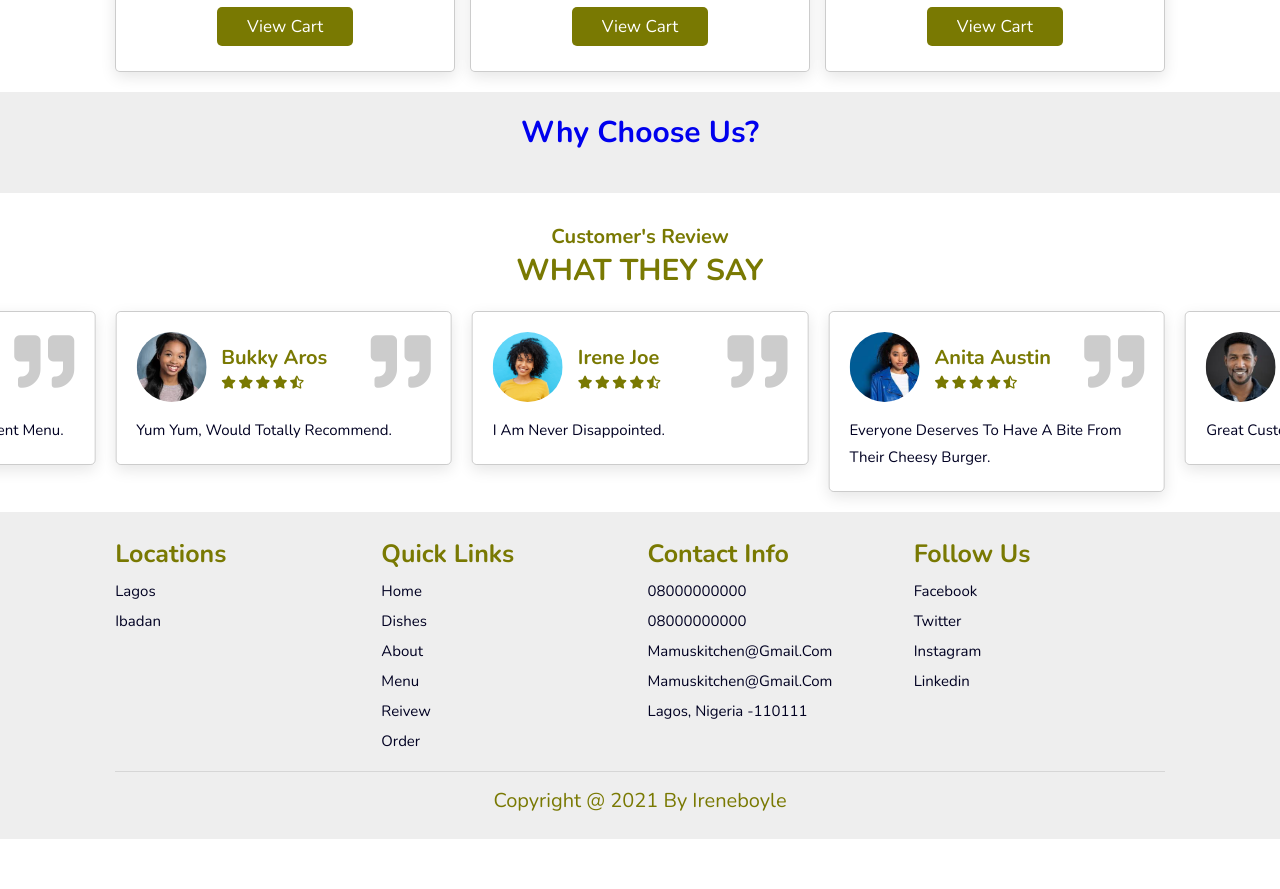
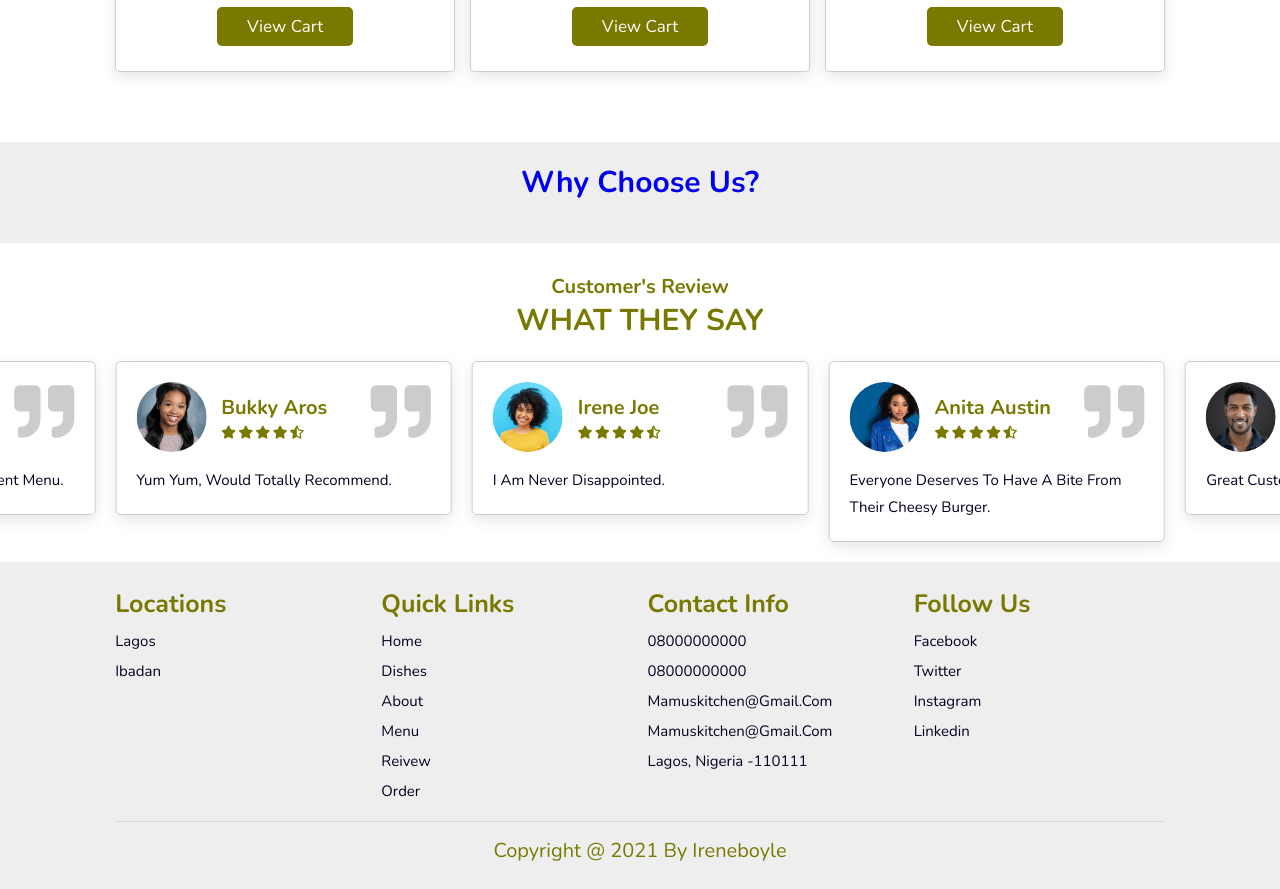
Before and after one commit to Ireneboyle/templepro, a plain HTML site: page index.html in a window 1280 px wide. Shown: the part 1628-2517 px from the top of the page. Before the commit the page ends 2467 px from the top, so only its background shows below. Drawn offline with nearby package versions, Linux system fonts and the light colour scheme; a web font is replaced by a local one.

Commit message:
Update styles.css

```diff
--- a/styles.css
+++ b/styles.css
@@ -306,6 +306,10 @@ header .icons #menu-bars{
     font-weight: bolder;
     margin-right: 1rem;
     font-size: 2.5rem;
+}
+/* about */
+.about{
+    margin-top: 50px;
 }
 
 .about .row{
```
